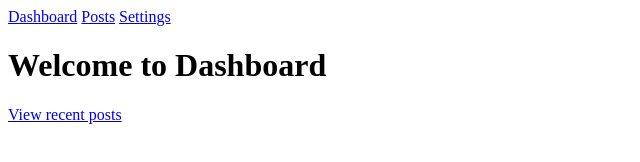
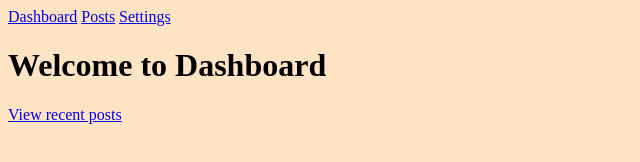
Before and after one commit to silkss/spaPureJS, a plain HTML site: page site/index.html in a window 1280 px wide. Shown: the whole page, without its empty margins (0-640 px from the left). Drawn offline with Linux system fonts and the light colour scheme.

Commit message:
Вроде работает

```diff
--- a/site/index.html
+++ b/site/index.html
@@ -5,6 +5,7 @@
     <meta http-equiv="X-UA-Compatible" content="IE=edge">
     <meta name="viewport" content="width=device-width, initial-scale=1.0">
     <title>Single Page App</title>
+    <link rel="stylesheet" href="/static/css/index.css">
 </head>
 <body>
     <nav class="nav">
--- /dev/null
+++ b/site/static/css/index.css
@@ -0,0 +1,3 @@
+body{
+    background-color: bisque;
+}
--- a/site/static/js/index.js
+++ b/site/static/js/index.js
@@ -31,8 +31,6 @@ const router = async () => {
     const view = new match.route.view();
 
     document.querySelector("#app").innerHTML = await view.getHtml();
-
-    console.log(match.route.view());
 };
 
 window.addEventListener("popstate", router);
```
Also changed, not shown: site/static/style/style.css (deleted).
